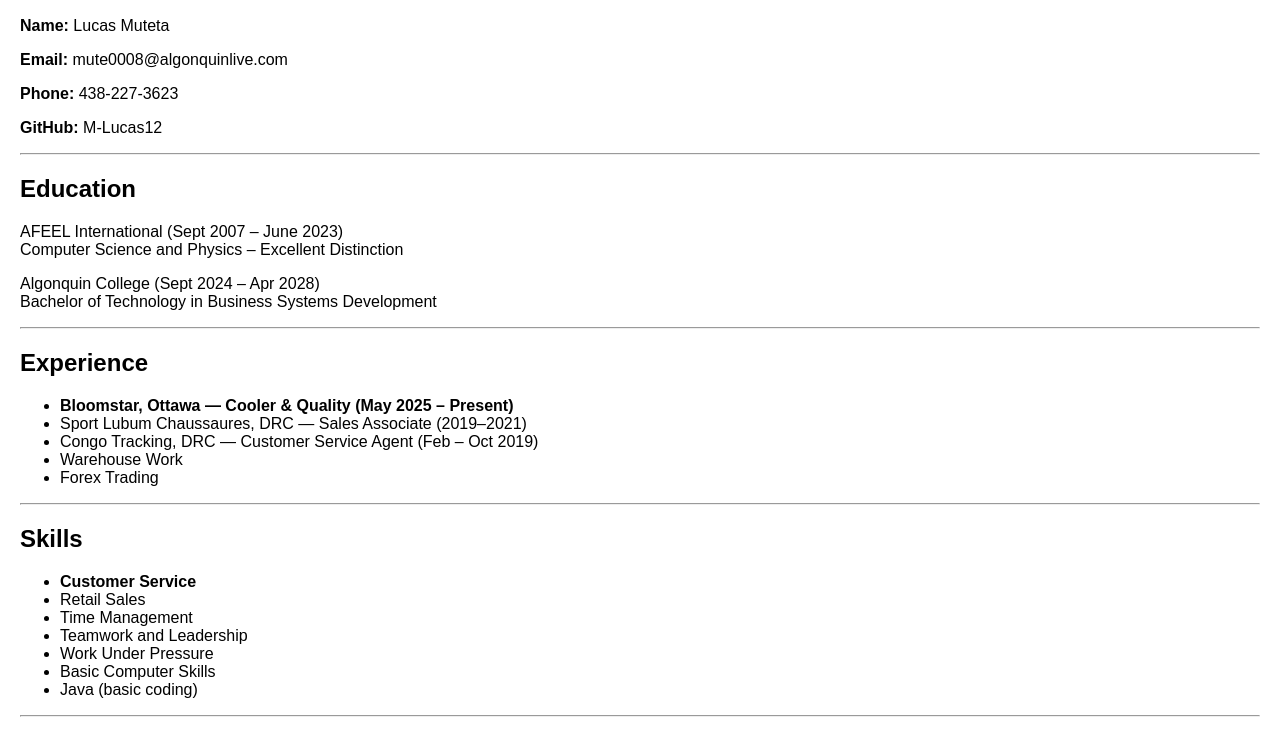
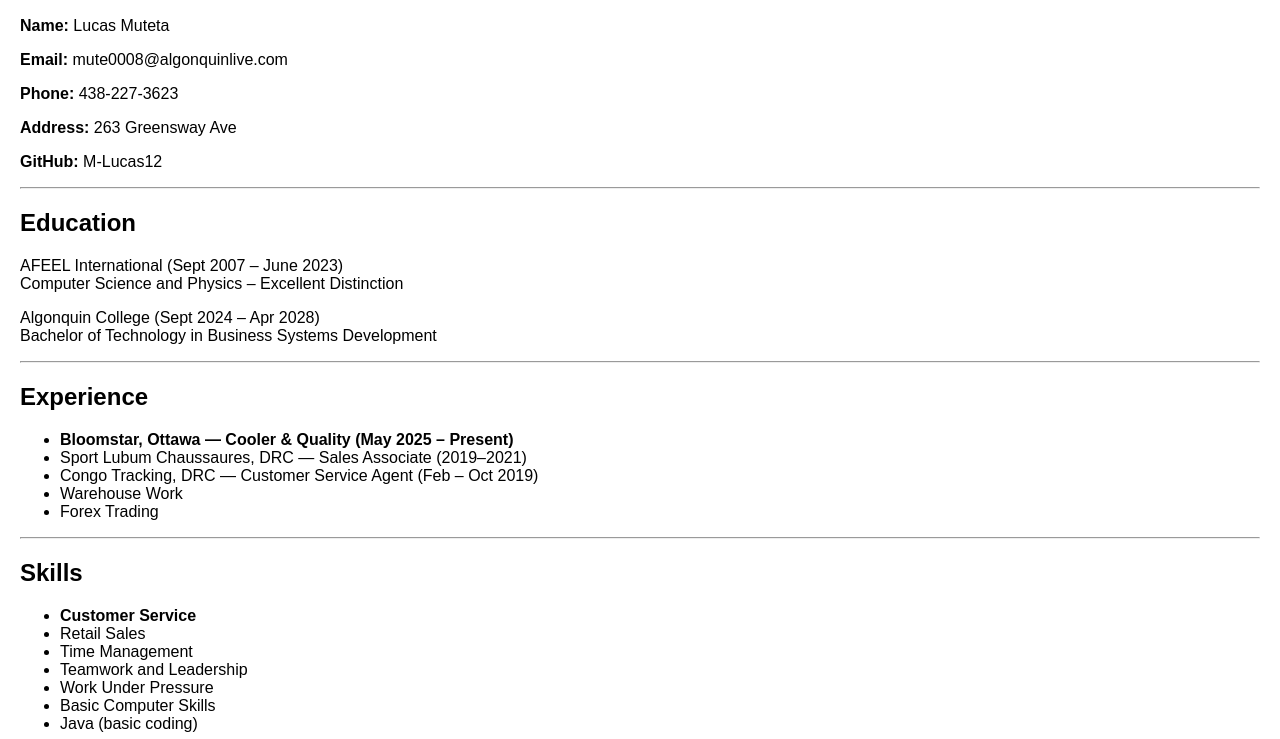
Before and after one commit to moodythenerd/cst3106_labs, a plain HTML site: page Lab03/resume.html in a window 1280 px wide. Shown: the part 61-800 px from the top of the page. Drawn offline with Linux system fonts and the light colour scheme.

Commit message:
Added Address

```diff
--- a/Lab03/resume.html
+++ b/Lab03/resume.html
@@ -12,6 +12,7 @@
 <p><strong>Name:</strong> Lucas Muteta</p>
 <p><strong>Email:</strong> mute0008@algonquinlive.com</p>
 <p><strong>Phone:</strong> 438-227-3623</p>
+<p><strong>Address:</strong> 263 Greensway Ave</p>
 <p><strong>GitHub:</strong> M-Lucas12</p>
 <hr>
 
```
